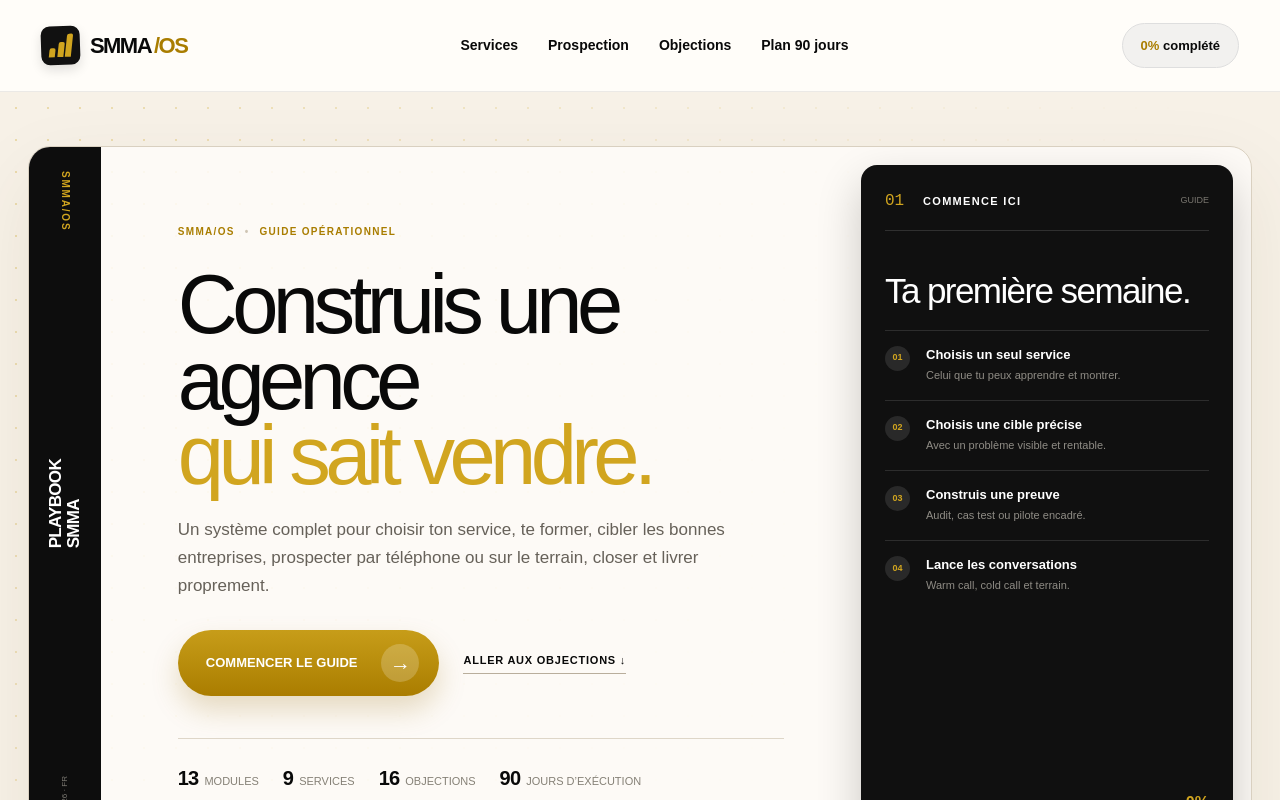
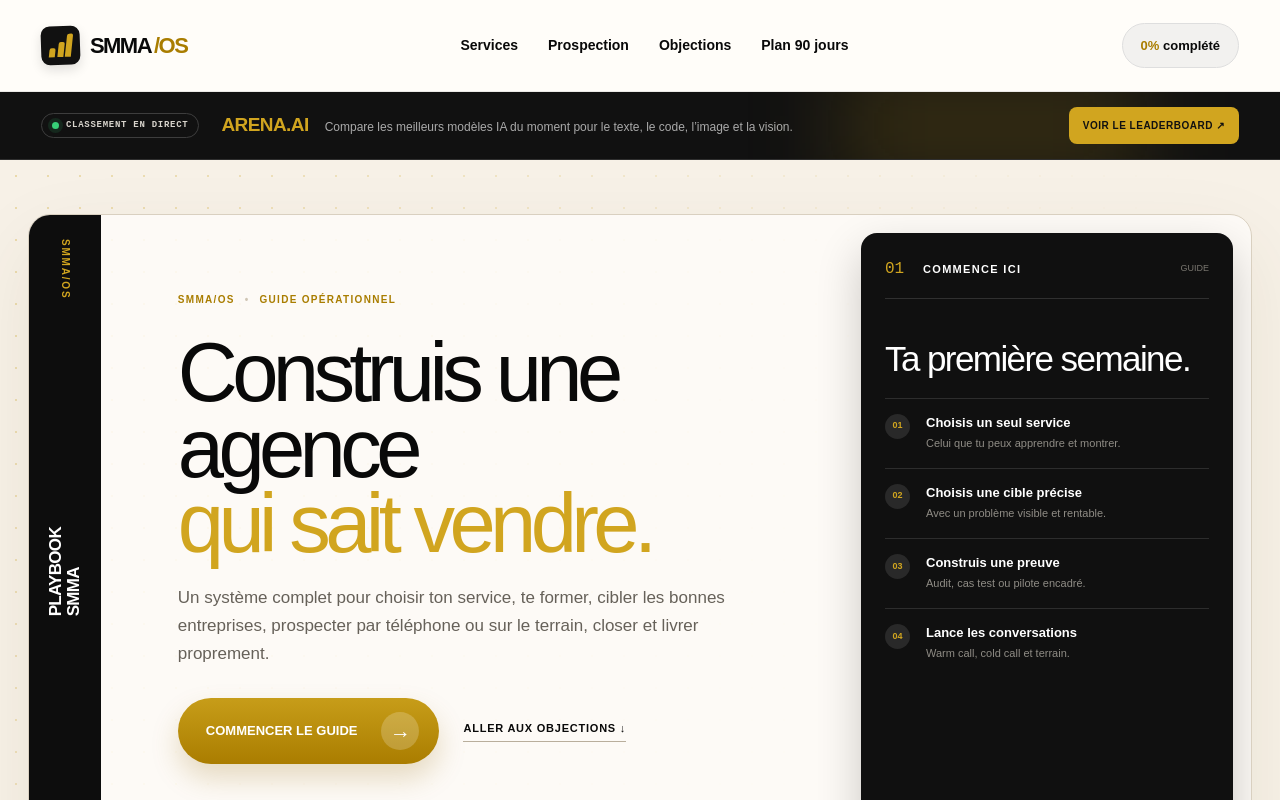
Before and after one commit to bilouahdih-dotcom/focus-smma-playbook, a Next.js app: page / in a window 1280 px wide. Shown: the top 800 px of the page. Built offline with nearby package versions, Linux system fonts and the light colour scheme.

Commit message:
Promote Arena leaderboard and add GPT Image 2

```diff
--- a/app/globals.css
+++ b/app/globals.css
@@ -36,6 +36,7 @@ p { line-height: 1.65; }
 .progress-pill { border: 1px solid #dedede; background: #f2f1ef; padding: 12px 18px; border-radius: 999px; font-size: 13px; font-weight: 700; }
 .progress-pill span { color: var(--gold-dark); }
 .menu-button { display: none; width: 44px; height: 44px; border: 1px solid #ddd; border-radius: 50%; background: #f5f4f1; font-size: 20px; }
+.arena-top-banner { min-height: 68px; padding: 12px 3.2vw; display: grid; grid-template-columns: auto 1fr auto; align-items: center; gap: 22px; position: relative; z-index: 12; overflow: hidden; background: #111; color: white; border-bottom: 1px solid #2f2f2f; }.arena-top-banner::after { content: ""; position: absolute; width: 300px; height: 120px; right: 11%; background: rgba(209,165,31,.18); filter: blur(44px); pointer-events: none; }.arena-live { display: inline-flex; align-items: center; gap: 7px; padding: 7px 10px; border: 1px solid #3d3d3d; border-radius: 999px; color: #d8d4cc; font: 750 9px/1 var(--font-geist-mono); letter-spacing: .08em; }.arena-live i { width: 7px; height: 7px; border-radius: 50%; background: #37cf77; box-shadow: 0 0 0 4px rgba(55,207,119,.12); }.arena-title { display: flex; align-items: baseline; gap: 16px; min-width: 0; }.arena-title b { color: var(--gold); font-size: 19px; letter-spacing: -.03em; }.arena-title em { color: #aaa; font-size: 12px; font-style: normal; }.arena-top-banner > strong { position: relative; z-index: 1; padding: 11px 14px; border-radius: 8px; background: var(--gold); color: #111; font-size: 10px; letter-spacing: .05em; }
 
 .guide-cover { position: relative; overflow: hidden; background: var(--paper); border-bottom: 1px solid var(--line); padding: 54px 28px 72px; }
 .guide-dots { position: absolute; inset: 0; opacity: .32; background-image: radial-gradient(#cda729 1px, transparent 1px); background-size: 32px 32px; mask-image: linear-gradient(115deg, #000 0%, transparent 72%); }
@@ -134,8 +135,6 @@ p { line-height: 1.65; }
 .timeline { display: grid; grid-template-columns: repeat(3,1fr); gap: 14px; }
 .timeline article { min-height: 190px; padding: 24px; background: white; border: 1px solid var(--line); border-radius: 15px; display: flex; gap: 18px; }.timeline article > span { color: var(--gold-dark); font-family: var(--font-geist-mono); font-weight: 800; }.timeline h3 { margin: 0 0 8px; font-size: 20px; }.timeline p { margin: 0; font-size: 14px; color: #6e6a62; }
 .resource-row { margin-top: 18px; display: grid; grid-template-columns: repeat(4,1fr); background: #111; color: white; border-radius: 16px; overflow: hidden; }.resource-row div { padding: 22px; border-right: 1px solid #343434; display: flex; flex-direction: column; gap: 5px; }.resource-row div:last-child { border: 0; }.resource-row span { color: #aaa; font-size: 12px; }
-.ai-live-card { margin-top: 18px; padding: 26px; background: #111; color: white; border: 1px solid #2e2e2e; border-radius: 16px; }
-.ai-live-head { display: grid; grid-template-columns: auto 1fr auto; align-items: center; gap: 18px; }.live-badge { align-self: start; display: inline-flex; align-items: center; gap: 7px; padding: 7px 9px; border: 1px solid #3d3d3d; border-radius: 999px; color: #d8d4cc; font: 750 9px/1 var(--font-geist-mono); letter-spacing: .08em; }.live-badge i { width: 7px; height: 7px; border-radius: 50%; background: #37cf77; box-shadow: 0 0 0 4px rgba(55,207,119,.12); }.ai-live-head small { color: var(--gold); font-size: 10px; font-weight: 850; letter-spacing: .12em; }.ai-live-head h3 { margin: 3px 0 0; font-size: 32px; letter-spacing: -.04em; }.ai-live-head a { padding: 12px 15px; border-radius: 9px; background: var(--gold); color: #111; font-size: 10px; font-weight: 900; letter-spacing: .06em; }.ai-live-card > p { max-width: 880px; margin: 22px 0; color: #aaa; font-size: 14px; line-height: 1.65; }.ai-use-grid { display: grid; grid-template-columns: repeat(4,1fr); border-top: 1px solid #343434; }.ai-use-grid span { padding: 16px 16px 0 0; color: #aaa; font-size: 12px; }.ai-use-grid b { display: block; margin-bottom: 5px; color: white; font: 800 10px/1 var(--font-geist-mono); letter-spacing: .08em; }
 
 .target-grid { display: grid; grid-template-columns: 1.25fr .75fr; gap: 22px; }.score-card { border: 1px solid var(--line); border-radius: 20px; padding: 28px; }.score-card h3, .red-flags h3 { font-size: 28px; margin: 0 0 20px; letter-spacing: -.03em; }.score-row { display: grid; grid-template-columns: 1fr 50px 1.4fr; gap: 16px; padding: 16px 0; align-items: center; border-top: 1px solid var(--line); }.score-row b { font-size: 14px; }.score-row span { color: var(--gold-dark); font-family: var(--font-geist-mono); font-weight: 800; }.score-row small { color: var(--muted); }.score-card footer { margin-top: 12px; display: flex; gap: 11px; flex-wrap: wrap; padding: 14px; background: var(--paper); border-radius: 8px; font-size: 12px; }.score-card footer b { color: var(--gold-dark); }
 .red-flags { background: #101010; color: white; padding: 30px; border-radius: 20px; }.red-flags > span { color: var(--gold); font-size: 11px; font-weight: 850; text-transform: uppercase; }.red-flags h3 { margin-top: 12px; }.red-flags ul { list-style: none; margin: 0; padding: 0; }.red-flags li { padding: 15px 0; border-top: 1px solid #303030; color: #bbb; font-size: 14px; }.red-flags li::before { content: "×"; color: var(--gold); font-weight: 900; margin-right: 10px; }
@@ -178,7 +177,8 @@ p { line-height: 1.65; }
   .guide-cover { padding: 18px 12px 32px; }.cover-shell { min-height: 0; grid-template-columns: 1fr; border-radius: 16px; }.cover-spine { display: none; }.cover-main { padding: 38px 24px 30px; }.cover-main h1 { font-size: clamp(46px, 14vw, 68px); }.cover-main > p { font-size: 14px; }.cover-actions { align-items: flex-start; flex-direction: column; }.cover-meta { display: grid; grid-template-columns: 1fr 1fr; gap: 13px; }.start-panel { grid-column: 1; margin: 0 10px 10px; }.start-panel h2 { font-size: 28px; }
   .hero { min-height: 740px; padding-top: 105px; }.hero h1 { font-size: clamp(64px,23vw,105px); }.hero-copy > p { margin-top: 35px; }.card-black { top: 18px; transform: translateX(-50%) scale(.7); }.card-green { display: none; }.card-blue { top: auto; bottom: 22px; right: -55px; transform: scale(.64) rotate(-2deg); }.card-gold { top: 80px; right: -73px; transform: scale(.58) rotate(2deg); }.hero-stats { gap: 17px; }.hero-stats b { font-size: 20px; }.hero-stats span { font-size: 8px; }
   .content-section, .section-wrap { width: min(100% - 28px, 1180px); padding: 82px 0; }.section-title { margin-bottom: 35px; }.section-title p { font-size: 15px; }
-  .module-grid, .script-grid, .timeline, .resource-row, .detail-grid, .channel-grid, .principle-grid, .delivery-grid, .diagnostic-grid, .objection-method, .cadence, .plan-form { grid-template-columns: 1fr; }.rhythm-note { grid-template-columns: 1fr; gap: 8px; margin-bottom: 30px; }.module-card { grid-template-columns: 38px 1fr 28px; }.principle-grid article { border-right: 0; }.resource-row div, .cadence div, .objection-method div { border-right: 0; border-bottom: 1px solid #333; }.resource-row div:last-child, .cadence div:last-child, .objection-method div:last-child { border-bottom: 0; }.ai-live-head { grid-template-columns: 1fr; }.live-badge { justify-self: start; }.ai-live-head a { justify-self: start; }.ai-use-grid { grid-template-columns: 1fr 1fr; }
+  .module-grid, .script-grid, .timeline, .resource-row, .detail-grid, .channel-grid, .principle-grid, .delivery-grid, .diagnostic-grid, .objection-method, .cadence, .plan-form { grid-template-columns: 1fr; }.rhythm-note { grid-template-columns: 1fr; gap: 8px; margin-bottom: 30px; }.module-card { grid-template-columns: 38px 1fr 28px; }.principle-grid article { border-right: 0; }.resource-row div, .cadence div, .objection-method div { border-right: 0; border-bottom: 1px solid #333; }.resource-row div:last-child, .cadence div:last-child, .objection-method div:last-child { border-bottom: 0; }
+  .arena-top-banner { grid-template-columns: 1fr auto; gap: 10px; padding: 12px 18px; }.arena-live { display: none; }.arena-title { flex-direction: column; gap: 2px; }.arena-title b { font-size: 16px; }.arena-title em { max-width: 210px; white-space: nowrap; overflow: hidden; text-overflow: ellipsis; }.arena-top-banner > strong { font-size: 0; }.arena-top-banner > strong::after { content: "LEADERBOARD ↗"; font-size: 9px; }
   .pricing-context { grid-template-columns: 1fr; gap: 5px; margin-top: -10px; }.formula, .decision-strip, .never-do { flex-direction: column; align-items: flex-start; }.service-tabs { grid-template-columns: 1fr 1fr; }.service-tabs button { padding: 12px 9px; font-size: 12px; }.service-panel { padding: 22px; }.service-head { flex-direction: column; }.service-head h3 { font-size: 32px; }.service-price { width: 100%; }.detail-grid ul { grid-template-columns: 1fr; }.service-result { font-size: 19px; }
   .score-row { grid-template-columns: 1fr 45px; }.score-row small { grid-column: 1 / -1; }.offer-builder { justify-content: flex-start; }.price-note { grid-template-columns: 1fr; }.price-note p { grid-column: 1; }.call-flow { overflow-x: auto; gap: 14px; justify-content: flex-start; }.call-flow span { white-space: nowrap; }.objection-list summary { grid-template-columns: 60px 1fr 24px; }.objection-answer { padding-left: 8px; grid-template-columns: 1fr; }.kpi-table { overflow-x: auto; }.kpi-table > div { min-width: 650px; }.pipeline-math small { margin-left: 0; width: 100%; }.plan-form label.wide { grid-column: auto; }.plan-output { flex-direction: column; align-items: stretch; }.footer { flex-direction: column; text-align: center; }
 }
--- a/app/page.tsx
+++ b/app/page.tsx
@@ -27,7 +27,7 @@ const services: Service[] = [
     kpis: "Demandes reçues, appels, conversion des formulaires, vitesse et positions locales",
     start: "Audit gratuit puis maquette de la page d’accueil",
     level: "Débutant +",
-    tools: ["Claude", "Codex", "LM Arena", "GitHub", "WordPress + Bricks", "Webflow ou Framer", "Figma", "Google Search Console", "Calendly ou Tally", "Plausible ou GA4"],
+    tools: ["Claude", "Codex", "Arena.ai", "GitHub", "WordPress + Bricks", "Webflow ou Framer", "Figma", "Google Search Console", "Calendly ou Tally", "Plausible ou GA4"],
     price: "One page 300–500 € · Vitrine 600–1 000 € · E-commerce starter 1 200–2 000 €",
   },
   {
@@ -53,7 +53,7 @@ const services: Service[] = [
     kpis: "Cohérence des supports, délai de production, utilisation du kit et perception client",
     start: "Un pack défini par les supports réellement nécessaires : logo, charte, flyer et modèles",
     level: "Intermédiaire",
-    tools: ["Figma", "Illustrator ou Affinity", "Canva Pro", "Recraft ou Ideogram", "Adobe Firefly", "Coolors", "Fontshare", "LM Arena"],
+    tools: ["Figma", "Illustrator ou Affinity", "Canva Pro", "GPT Image 2", "Recraft ou Ideogram", "Adobe Firefly", "Coolors", "Fontshare", "Arena.ai"],
     price: "Logo seul 80–200 € · Identité visuelle 250–500 € · Pack charte + supports 500–900 €",
   },
   {
@@ -310,6 +310,12 @@ export default function Home() {
         </div>
       </header>
 
+      <a className="arena-top-banner" href="https://arena.ai/leaderboard" target="_blank" rel="noreferrer" aria-label="Ouvrir le classement des modèles IA sur Arena.ai">
+        <span className="arena-live"><i /> CLASSEMENT EN DIRECT</span>
+        <span className="arena-title"><b>ARENA.AI</b><em>Compare les meilleurs modèles IA du moment pour le texte, le code, l’image et la vision.</em></span>
+        <strong>VOIR LE LEADERBOARD ↗</strong>
+      </a>
+
       <section className="guide-cover" id="top">
         <div className="guide-dots" />
         <div className="cover-shell">
@@ -390,15 +396,6 @@ export default function Home() {
             {trainingWeeks.map(item => <article key={item[0]}><span>{item[0]}</span><div><h3>{item[1]}</h3><p>{item[2]}</p></div></article>)}
           </div>
           <div className="resource-row"><div><b>Webflow University</b><span>Pour les sites, le responsive et les interactions</span></div><div><b>Make Academy</b><span>Pour les automatisations et les scénarios</span></div><div><b>Figma Learn</b><span>Pour le branding, les maquettes et les systèmes visuels</span></div><div><b>Google + HubSpot</b><span>Skillshop pour Ads, Academy pour CRM et vente</span></div></div>
-          <article className="ai-live-card">
-            <div className="ai-live-head">
-              <span className="live-badge"><i /> EN DIRECT</span>
-              <div><small>MODÈLES IA EN TEMPS RÉEL</small><h3>LM Arena</h3></div>
-              <a href="https://lmarena.ai/leaderboard" target="_blank" rel="noreferrer">VOIR LE CLASSEMENT ↗</a>
-            </div>
-            <p>Les meilleurs modèles changent vite. Consulte les classements, puis compare deux modèles avec ton propre brief avant de choisir. Le classement est un repère communautaire, pas une vérité absolue : le meilleur outil dépend toujours de la tâche.</p>
-            <div className="ai-use-grid"><span><b>WEBDEV</b>Sites et code</span><span><b>VISION</b>Audits et analyse</span><span><b>IMAGE</b>Branding et visuels</span><span><b>TEXTE</b>Offres et scripts</span></div>
-          </article>
         </div>
       </section>
 
```
